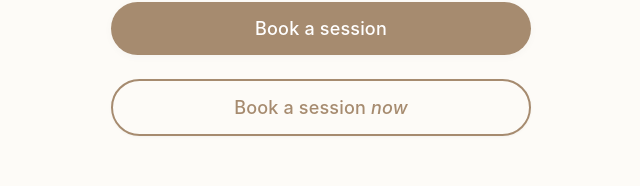
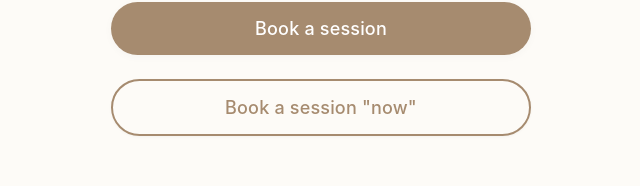
Before and after one commit to theeyoucounsellingspace/theeyouspace_website, a React (Vite) app in the folder frontend/: page / in a window 1280 px wide. Shown: the part 403-589 px from the top of the page, without its empty margins (319-959 px from the left). Built offline with nearby package versions, Linux system fonts and the light colour scheme; no server answers.

Commit message:
fix: CTA button text, priority route pricing shape fix, review cleanup

```diff
--- a/frontend/src/pages/Home.jsx
+++ b/frontend/src/pages/Home.jsx
@@ -28,7 +28,7 @@ function Home() {
               variant="secondary"
               onClick={() => navigate(ROUTES.PRIORITY)}
             >
-              Book a session <i>now</i>
+              Book a session "now"
             </Button>
           </div>
 
```
Also changed, not shown: 1 other file (tests, documents, lock files or other folders).
